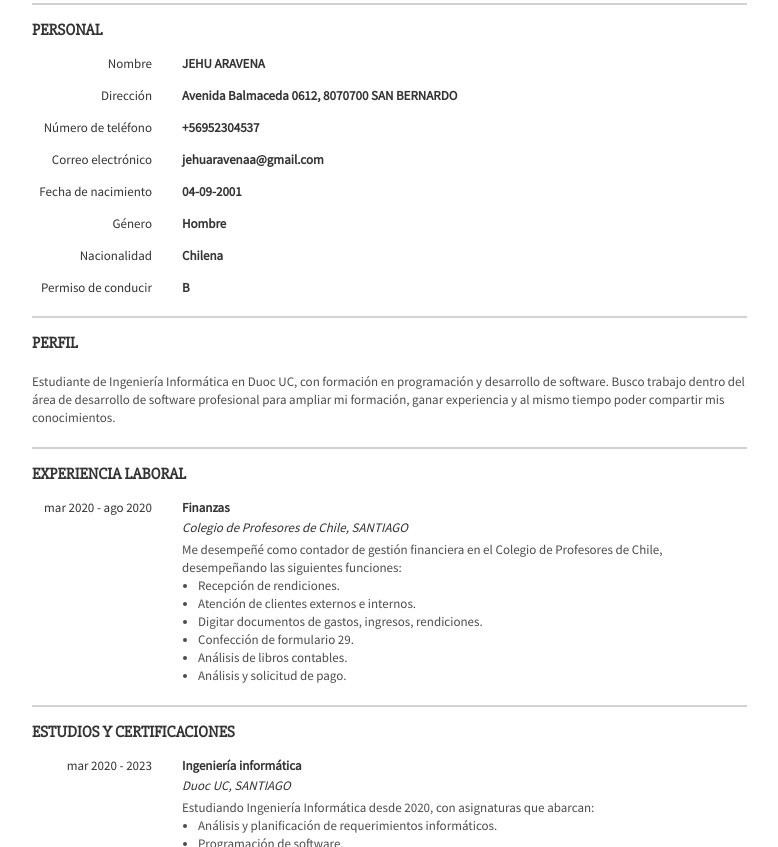
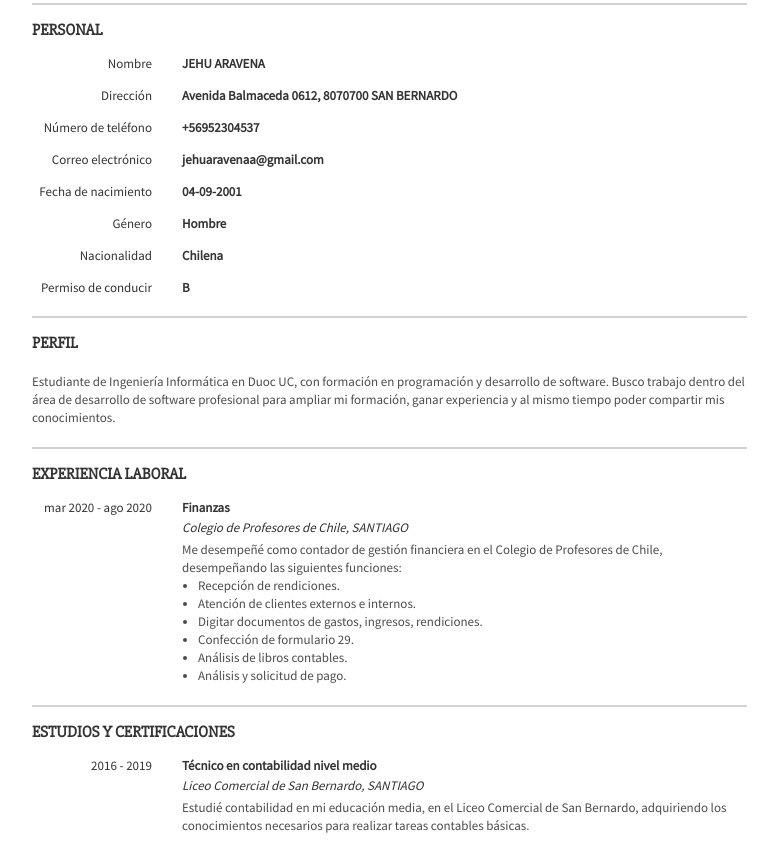
Before and after one commit to Ech-Dev/jehu.github.io, a plain HTML site: page index.html in a window 1280 px wide. Shown: the part 84-931 px from the top of the page, without its empty margins (8-786 px from the left). Drawn offline with Linux system fonts and the light colour scheme.

Commit message:
Update index.html

```diff
--- a/index.html
+++ b/index.html
@@ -520,6 +520,21 @@
                 </div>
 
                 <ol class="section--list">
+                    <li class="section--item">
+                            <div class="section--heading-group">
+                                <div class="section--date">
+                                    2016 - 2019
+                                </div>
+                                <div class="section--heading">
+                                    <h3>Técnico en contabilidad nivel medio</h3>
+                                </div>
+                                <div class="section--sub-heading">
+                                    Liceo Comercial de San Bernardo, SANTIAGO                                </div>
+                            </div>
+                                                            <div class="section--content">
+                                    <p>Estudié contabilidad en mi educación media, en el Liceo Comercial de San Bernardo, adquiriendo los conocimientos necesarios para realizar tareas contables básicas.</p>
+                                </div>
+                                                    </li>
 
                         <li class="section--item">
                             <div class="section--heading-group">
```
